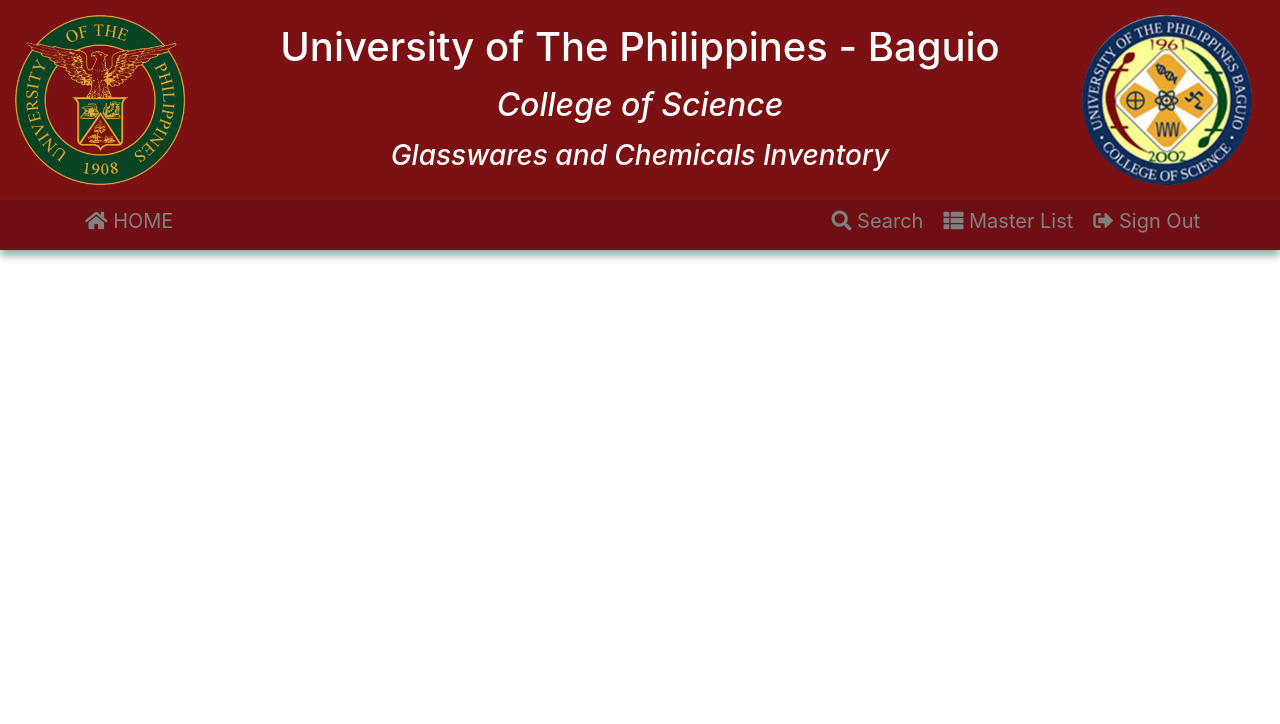
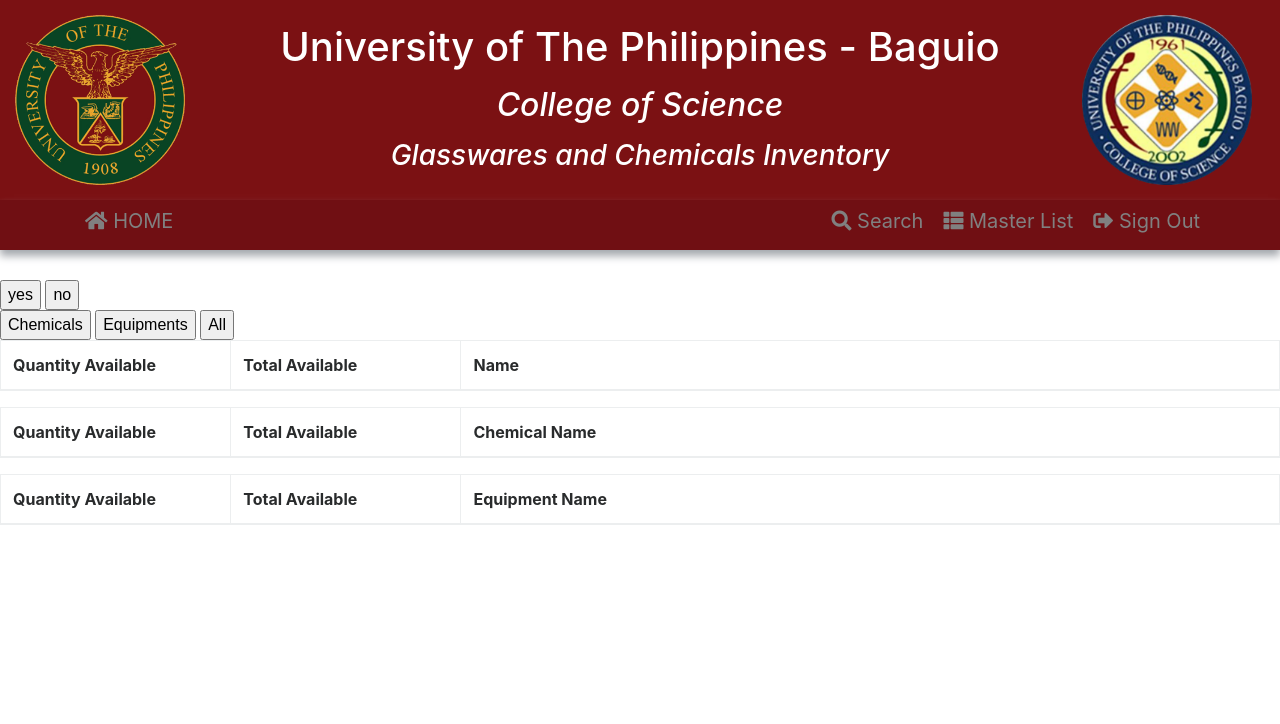
Before and after one commit to karlbenson/CMSC-128-INVENTORY, a PHP site: page /master.php in a window 1280 px wide. Shown: the top 724 px of the page. After the commit the page ends 525 px from the top, so only its background shows below. Run offline with PHP 8.4, Linux system fonts and the light colour scheme; lists and menus that the app fills with data are empty.

Commit message:
Add files via upload

```diff
--- a/master.php
+++ b/master.php
@@ -3,8 +3,86 @@
 <head>
 	<title>Master List: UPB Glasswares and Chemicals Inventory</title>
 	<?php include("head.php"); ?>
+	<link rel="stylesheet" href="css/master.css">
 </head>
 <body>
-	<main style="height: 2000px;"></main>
+	<div id="container-fluid">
+	<div class="edit">
+		<button class="button button5">yes</button>
+		<button class="button button5">no</button>
+	</div>
+	<div class="tab">
+
+		<button class="tablinks" onclick="openTab(event, 'Chemicals')">Chemicals</button>
+		<button class="tablinks" onclick="openTab(event, 'Equipments')">Equipments</button>
+		<button class="tablinks" onclick="openTab(event, 'All')">All</button>
+	</div>
+
+	<div id="All" class="tabcontent">
+		<!--table for both chemicals+equipments-->
+		<div class="table-responsive">
+			<table width="100%" class="table table-hover table-bordered">
+				<thead>
+					<tr>
+					<th style="width: 18%">Quantity Available</th>
+					<th style="width: 18%">Total Available</th>
+					<th style="width: 64%">Name</th>
+					</tr>
+				</thead>
+				<tbody>
+
+				</tbody>
+			</table>
+		</div>
+	</div>
+
+	<div id="Chemicals" class="tabcontent">
+		<!--table for chemicals only*/ -->
+		<table width="100%" class="table table-hover table-bordered">
+				<thead>
+					<tr>
+					<th style="width: 18%">Quantity Available</th>
+					<th style="width: 18%">Total Available</th>
+					<th style="width: 64%">Chemical Name</th>
+					</tr>
+				</thead>
+				<tbody>
+
+				</tbody>
+			</table>
+	</div>
+
+	<div id="Equipments" class="tabcontent">
+		<!--table for equipments only*/-->
+		<table width="100%" class="table table-hover table-bordered">
+				<thead>
+					<tr>
+					<th style="width: 18%">Quantity Available</th>
+					<th style="width: 18%">Total Available</th>
+					<th style="width: 64%">Equipment Name</th>
+					</tr>
+				</thead>
+				<tbody>
+
+				</tbody>
+			</table>
+	</div>
+	</div>
+
+	<script>
+	function openTab(evt, tabName) {
+		var i, tabcontent, tablinks;
+		tabcontent = document.getElementsByClassName("tabcontent");
+		for (i = 0; i < tabcontent.length; i++) {
+			tabcontent[i].style.display = "none";
+		}
+		tablinks = document.getElementsByClassName("tablinks");
+		for (i = 0; i < tablinks.length; i++) {
+			tablinks[i].className = tablinks[i].className.replace(" active", "");
+		}
+		document.getElementById(tabName).style.display = "block";
+		evt.currentTarget.className += " active";
+	}
+	</script>
 </body>
 </html>
```
